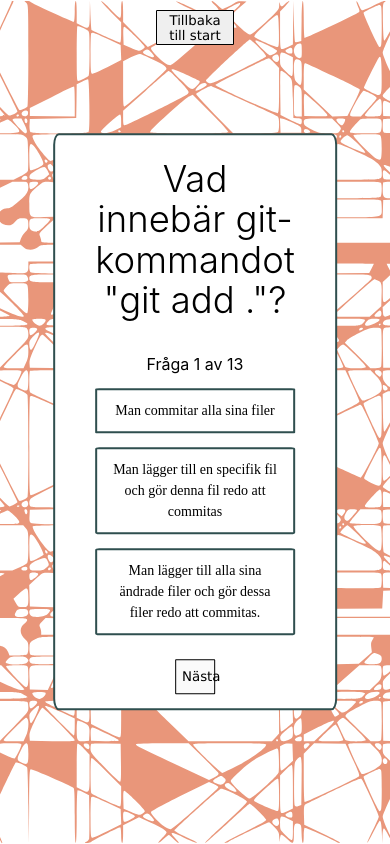
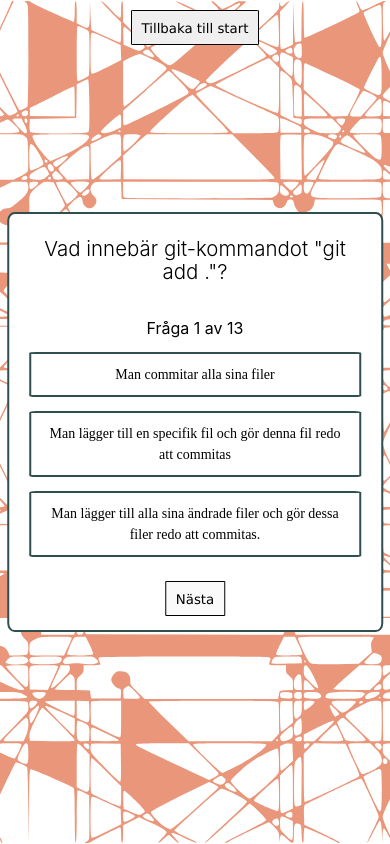
Before and after one commit to ellinorwase/how-to-git, a React (Create React App) app: page /quiz in a window 390 px wide. Built offline with nearby package versions, Linux system fonts and the light colour scheme; a web font is replaced by a local one.

Commit message:
responsive

```diff
--- a/src/components/conflicts.js
+++ b/src/components/conflicts.js
@@ -22,8 +22,10 @@ export class conflicts extends Component {
               funkar och varför det kan uppstå. Git gör sammanslagningen av ditt
               projekt superlätt och för det mesta kommer git att förstå hur man
               automatiskt integrerar nya förändringar.
+            </p>
 
               <h4 className="large">Två typer av merge konflikter</h4>
+            <p>
               Merge konflikter i git uppstår till exempel när två personer har gjort
               ändringar i samma fil eller när en utvecklare raderar en fil medan
               en annan utvecklare arbetar i den. I dessa fall kan git inte
--- a/src/components/start.js
+++ b/src/components/start.js
@@ -1,6 +1,6 @@
 import React, { Component } from "react";
 import { Link } from "react-router-dom";
-import { ReactComponent as Logo } from "../images/dots.svg";
+// import { ReactComponent as Logo } from "../images/dots.svg";
 import "../css/start.css";
 import gitpic1 from "../images/gitpic1.1.png";
 
--- a/src/css/menu.css
+++ b/src/css/menu.css
@@ -52,5 +52,13 @@
         font-size: 100%;
         text-align: center;
         display: flex;
+        padding-right: 0;
     }
+
 }
+@media screen and (max-width: 800px) {
+    .menu>ul>li{
+        padding-right: 0;
+    }
+
+}
--- a/src/css/quiz.css
+++ b/src/css/quiz.css
@@ -1,6 +1,6 @@
 .quiz-container {
   background-color: rgb(0, 0, 0);
-  background-color: #2F4F4F;
+  background-color: #2f4f4f;
   background-color: rgb(255, 255, 255);
   background-image: url("../images/bc-quiz2.svg");
   background-image: url("../images/bc-pink5.svg");
@@ -19,7 +19,7 @@
   width: 50%;
   /* height: 70%; */
   margin: auto;
-  border: 2px solid #2F4F4F;
+  border: 2px solid #2f4f4f;
   padding: 50px;
   position: absolute;
   top: 50%;
@@ -28,7 +28,6 @@
   background-color: white;
   border-radius: 2%;
   z-index: -1;
-
 }
 
 .quiz-form {
@@ -50,15 +49,14 @@ ul {
 }
 
 .selected {
-  background: #2F4F4F;
+  background: #2f4f4f;
   color: white;
 }
 
 .alternative {
   padding: 10px;
-  border: 2px solid #2F4F4F;
+  border: 2px solid #2f4f4f;
   border-radius: 2%;
-
 }
 
 .back-to-page {
@@ -78,37 +76,39 @@ ul {
 .quiz-button {
   color: black;
   /* background-color: rgb(0, 0, 0); */
-    font-family: "Lucida Sans", "Lucida Sans Regular", "Lucida Grande", "Lucida Sans Unicode", Geneva, Verdana, sans-serif;
+  font-family: "Lucida Sans", "Lucida Sans Regular", "Lucida Grande",
+    "Lucida Sans Unicode", Geneva, Verdana, sans-serif;
   height: 35px;
   width: 80px;
   border-radius: 2%;
   margin-top: 10px;
-    width: 20%;
+  width: auto;
+  padding: 10px;
   border: 1px solid black;
 }
 
-.quiz-button>a{
+.quiz-button > a {
   color: rgb(0, 0, 0);
   text-decoration: none;
 }
-.quiz-button:hover{
-    background-color: #2F4F4F;
+.quiz-button:hover {
+  background-color: #2f4f4f;
   color: white;
-
 }
 
-
-.right-answers{
+.right-answers {
   display: grid;
   grid-template-columns: repeat(2, 1fr);
 }
 
 @media screen and (max-width: 600px) {
-
-    .quiz-box{
-        width: auto;
+  .quiz-box {
+    width: 85%;
     height: auto;
-        padding: 0px 40px 0 40px;
+    padding: 0px 20px 0 20px;
+  }
+  .quiz-form>h4{
+    font-size: 1.28rem;
   }
 
   /* .back-to-page{
@@ -118,4 +118,8 @@ ul {
         margin: 0;
         border: none;
     } */
+
+  .right-answers {
+    grid-template-columns: repeat(1, 1fr);
   }
+}
--- a/src/css/start.css
+++ b/src/css/start.css
@@ -51,8 +51,8 @@
   font-family: "Libre Baskerville", serif;
   z-index: 2;
   transform-style: preserve-3D;
-  transition: transform 3s linear;
-  animation: gitHeading 3s forwards;
+  transition: transform 4s linear;
+  animation: gitHeading 4s forwards;
 }
 
 
@@ -313,10 +313,11 @@
 
 @media screen and (max-width: 600px) {
   .git-heading {
-    position: relative;
+    /* position: relative; */
     right: 0;
     top: 20%;
     font-size: 80px;
+    position: absolute;
   }
 
   .gitpic1 {
--- a/src/css/web-hosting.css
+++ b/src/css/web-hosting.css
@@ -73,11 +73,13 @@
   margin-left: 20%;
   z-index: -1;
 }
+@media screen and (max-width: 900px) {
 
+.web-boxes {
+  display: none;
+}
+}
 @media screen and (max-width: 600px) {
-  .web-boxes {
-    display: none;
-  }
 
   .hosings-div {
     display: grid;
```
Lines whose indentation alone changed are shown as unchanged.
